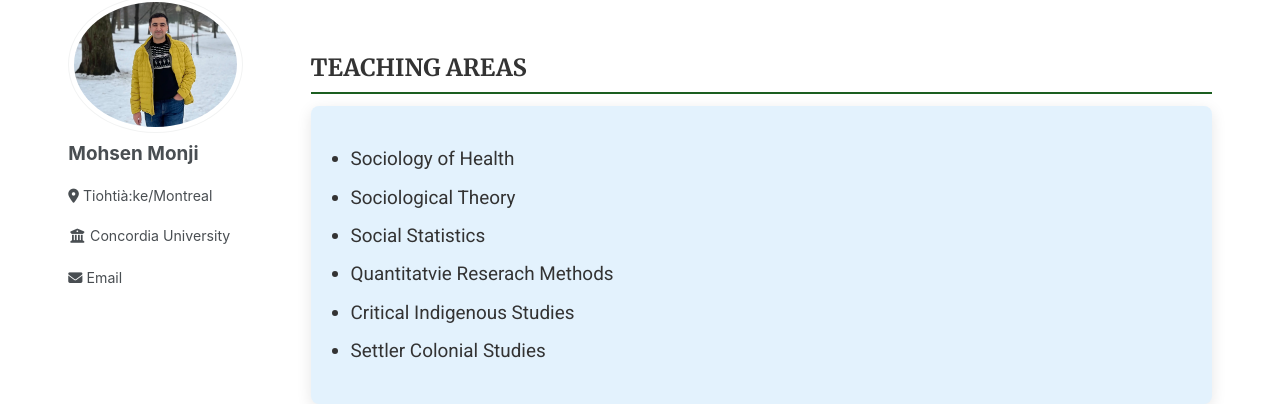
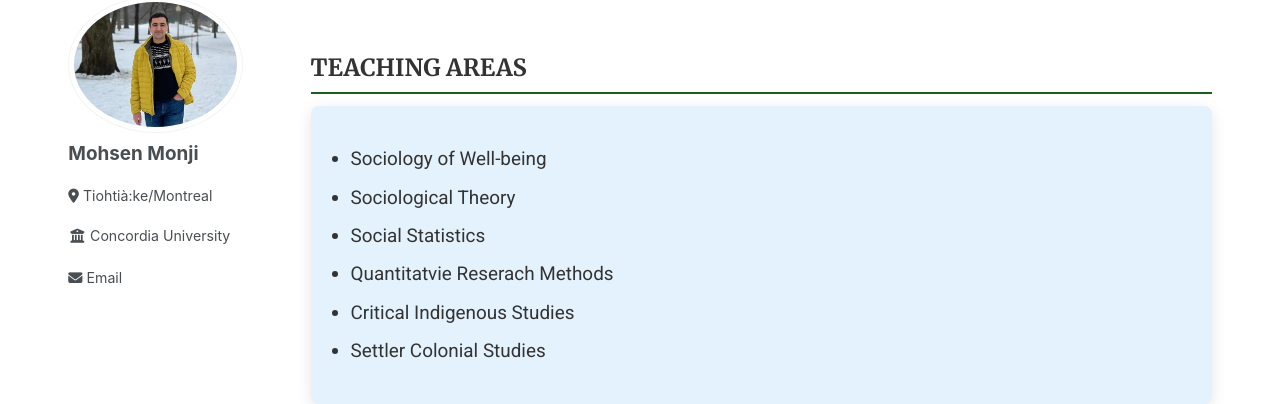
Before and after one commit to Mohsnmonji/mohsnmonji.github.io, a Jekyll site: the page built from _pages/teaching.md, in a window 1280 px wide and 900 px high. Shown: the part 112-516 px from the top of the window. Built offline with Jekyll 4.4.1, drawn with Linux system fonts in a browser that asks for light colours.

Commit message:
Update teaching.md

```diff
--- a/_pages/teaching.md
+++ b/_pages/teaching.md
@@ -65,7 +65,7 @@ author_profile: true
   <h2>TEACHING AREAS</h2>
   <div class="teaching-card">
     <ul class="teaching-list" style="list-style-type: disc; padding-left: 20px;">
-      <li>Sociology of Health</li>
+      <li>Sociology of Well-being</li>
       <li>Sociological Theory</li>
       <li>Social Statistics</li>
       <li>Quantitatvie Reserach Methods</li>
```
